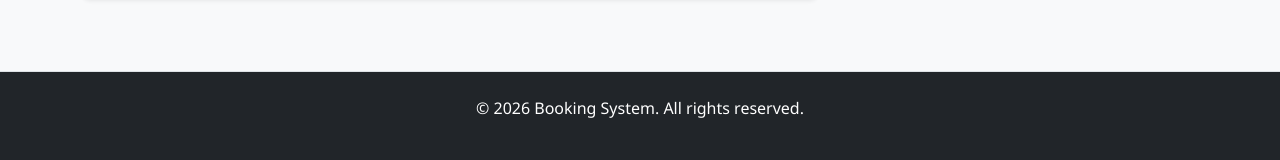
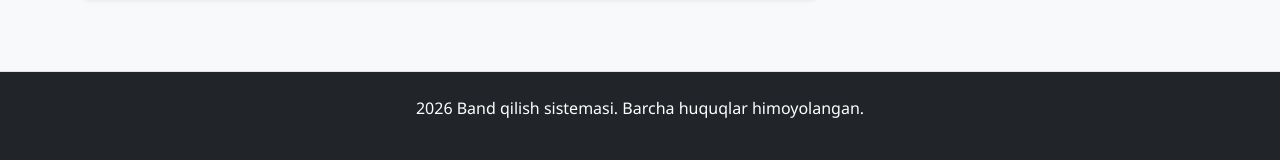
Before and after one commit to mmustvfo/DSCC-CW1, a Django app: page /profile/ in a window 1280 px wide. Shown: the part 886-1046 px from the top of the page. Run offline with Django 4.2, Linux system fonts and the light colour scheme; the visitor is signed in with stand-in values (Sample User, id 1); data comes from the database, SQL or seed files in the repository; data that the repository does not hold is empty.

Commit message:
Change copyright to uzb lang

```diff
--- a/templates/base.html
+++ b/templates/base.html
@@ -75,7 +75,7 @@
     <!-- Footer -->
     <footer class="bg-dark text-white mt-5 py-4">
         <div class="container text-center">
-            <p>&copy; 2026 Booking System. All rights reserved.</p>
+            <p>2026 Band qilish sistemasi. Barcha huquqlar himoyolangan.</p>
         </div>
     </footer>
 
```
Also changed, not shown: .github/workflows/ci-cd.yml.
